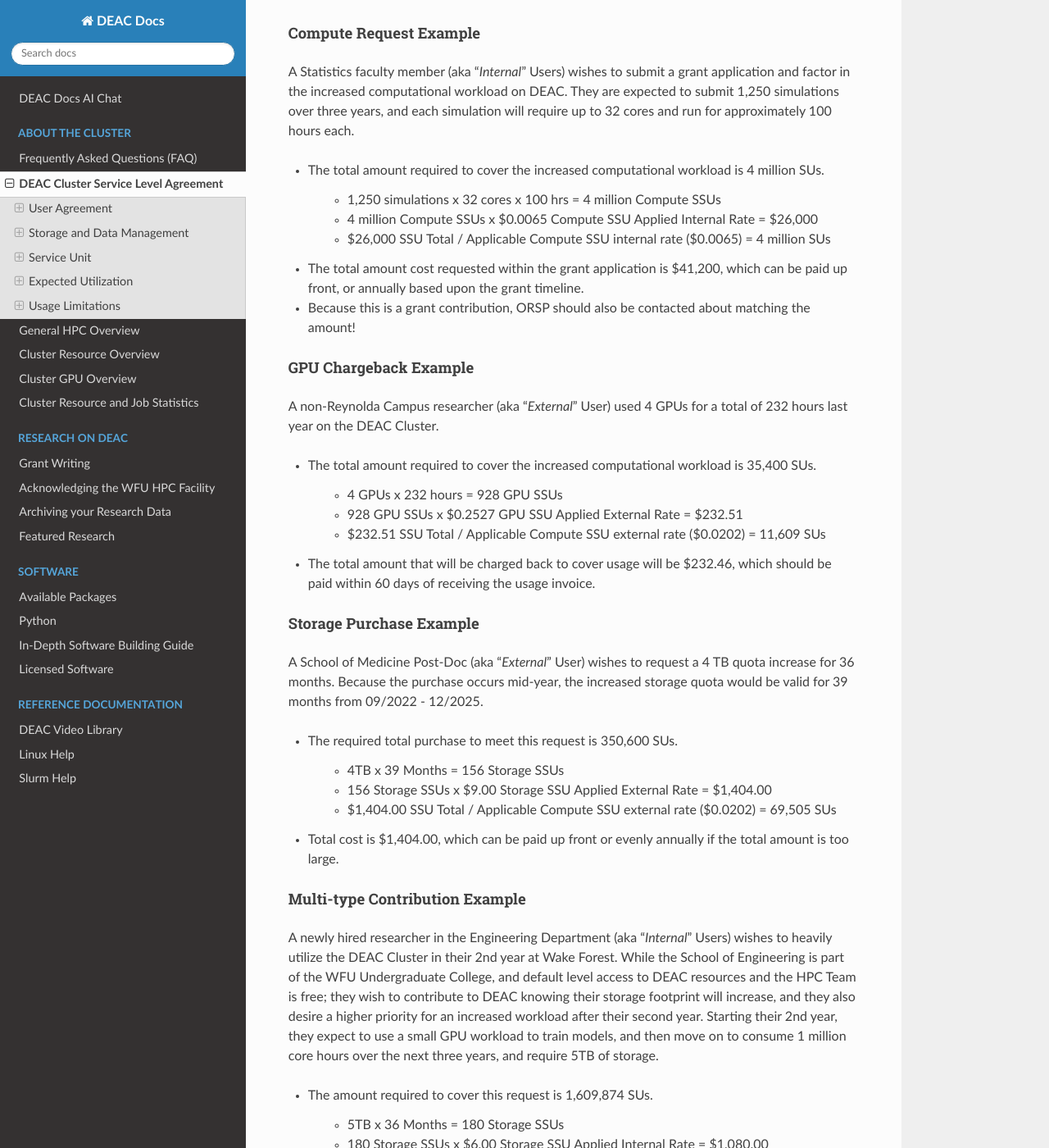
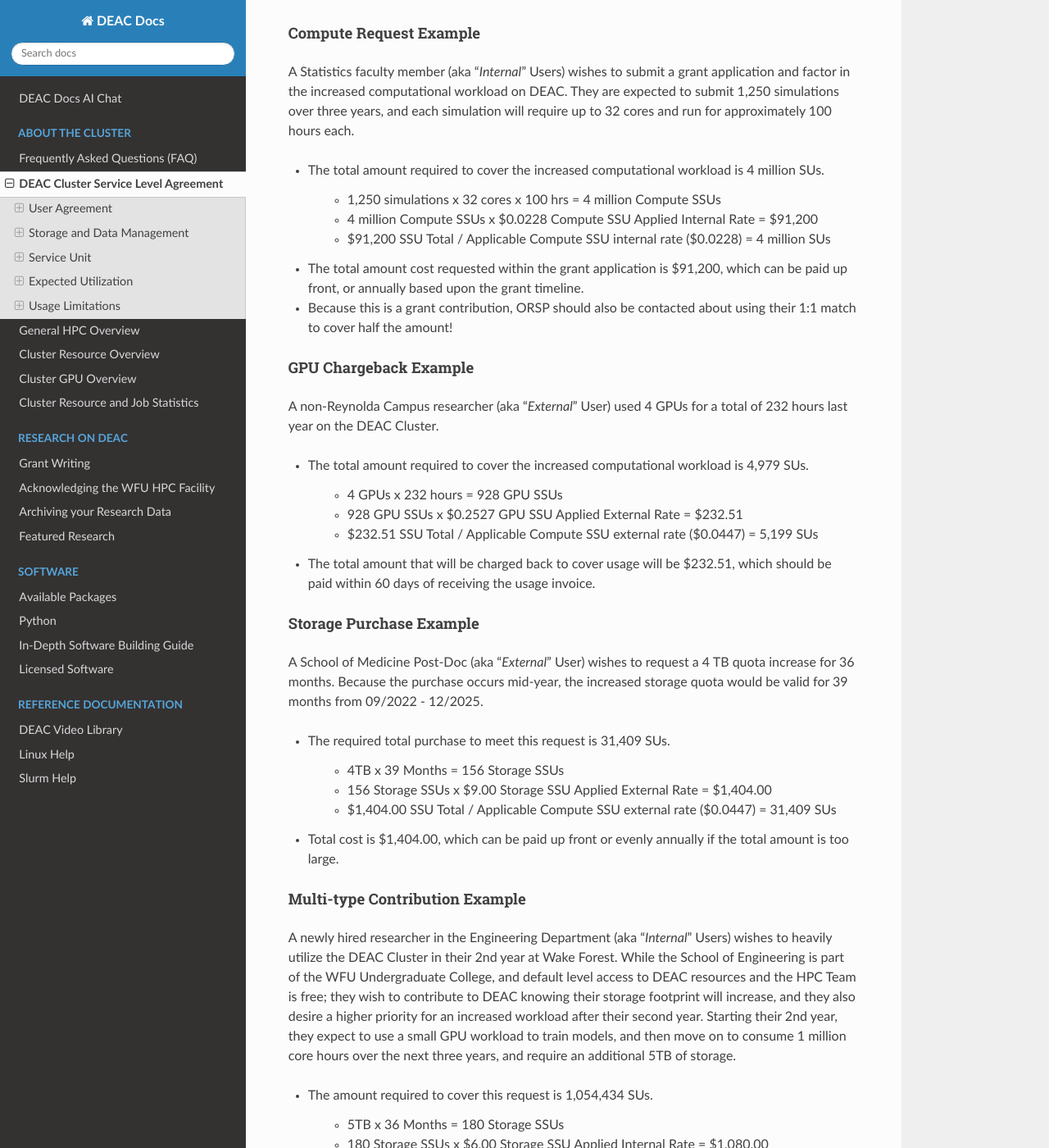
Before and after one commit to WFU-HPC/deac-docs, a Sphinx documentation site: the page built from source/cluster-sla.rst, in a window 1280 px wide and 1400 px high, scrolled down 14949 px. Shown: the whole window at 82% size. Built offline with Sphinx 7.4.7 and the Read the Docs theme 3.1.0, drawn with Linux system fonts in a browser that asks for light colours; some of the changed text lies outside the part shown.

Commit message:
Updating wiki

```diff
--- a/source/cluster-sla.rst
+++ b/source/cluster-sla.rst
@@ -387,8 +387,8 @@
     - External Fee
     - Unit
   * - Compute SSU
-    - $0.0065
-    - $0.0137
+    - $0.0228
+    - $0.0219
     - Per Core-Hour
   * - GPU SSU
     - $0.1611
@@ -406,8 +406,8 @@
 
 .. admonition:: Current Service Unit Costs
 
-  * **Internal Rate = $0.0065** (for "*Internal*" Users within the WFU UC/GSAS)
-  * **External Rate = $0.0202** (for "*External*" Users)
+  * **Internal Rate = $0.0228** (for "*Internal*" Users within the WFU UC/GSAS)
+  * **External Rate = $0.0447** (for "*External*" Users)
 
 .. _sec.sla.su.ssu_types.compute:
 
@@ -478,11 +478,11 @@
 * The total amount required to cover the increased computational workload is 4 million SUs.
 
     * 1,250 simulations x 32 cores x 100 hrs = 4 million Compute SSUs
-    * 4 million Compute SSUs x $0.0065 Compute SSU Applied Internal Rate = $26,000
-    * $26,000 SSU Total / Applicable Compute SSU internal rate ($0.0065) = 4 million SUs
+    * 4 million Compute SSUs x $0.0228 Compute SSU Applied Internal Rate = $91,200
+    * $91,200 SSU Total / Applicable Compute SSU internal rate ($0.0228) = 4 million SUs
 
-* The total amount cost requested within the grant application is $41,200, which can be paid up front, or annually based upon the grant timeline.
-* Because this is a grant contribution, ORSP should also be contacted about matching the amount!
+* The total amount cost requested within the grant application is $91,200, which can be paid up front, or annually based upon the grant timeline.
+* Because this is a grant contribution, ORSP should also be contacted about using their 1:1 match to cover half the amount!
 
 .. _sec.sla.su.example.gpu:
 
@@ -491,13 +491,13 @@
 
 A non-Reynolda Campus researcher (aka "*External*" User) used 4 GPUs for a total of 232 hours last year on the DEAC Cluster.
 
-* The total amount required to cover the increased computational workload is 35,400 SUs.
+* The total amount required to cover the increased computational workload is 4,979 SUs.
 
     * 4 GPUs x 232 hours = 928 GPU SSUs
     * 928 GPU SSUs x $0.2527 GPU SSU Applied External Rate = $232.51
-    * $232.51 SSU Total / Applicable Compute SSU external rate ($0.0202) = 11,609 SUs
+    * $232.51 SSU Total / Applicable Compute SSU external rate ($0.0447) = 5,199 SUs
 
-* The total amount that will be charged back to cover usage will be $232.46, which should be paid within 60 days of receiving the usage invoice.
+* The total amount that will be charged back to cover usage will be $232.51, which should be paid within 60 days of receiving the usage invoice.
 
 .. _sec.sla.su.example.storage:
 
@@ -506,11 +506,11 @@
 
 A School of Medicine Post-Doc (aka "*External*" User) wishes to request a 4 TB quota increase for 36 months. Because the purchase occurs mid-year, the increased storage quota would be valid for 39 months from 09/2022 - 12/2025.
 
-* The required total purchase to meet this request is 350,600 SUs.
+* The required total purchase to meet this request is 31,409 SUs.
 
     * 4TB x 39 Months = 156 Storage SSUs
     * 156 Storage SSUs x $9.00 Storage SSU Applied External Rate = $1,404.00
-    * $1,404.00 SSU Total / Applicable Compute SSU external rate ($0.0202) = 69,505 SUs
+    * $1,404.00 SSU Total / Applicable Compute SSU external rate ($0.0447) = 31,409 SUs
 
 * Total cost is $1,404.00, which can be paid up front or evenly annually if the total amount is too large.
 
@@ -520,18 +520,18 @@
 Multi-type Contribution Example
 -------------------------------
 
-A newly hired researcher in the Engineering Department (aka "*Internal*" Users) wishes to heavily utilize the DEAC Cluster in their 2nd year at Wake Forest. While the School of Engineering is part of the WFU Undergraduate College, and default level access to DEAC resources and the HPC Team is free; they wish to contribute to DEAC knowing their storage footprint will increase, and they also desire a higher priority for an increased workload after their second year. Starting their 2nd year, they expect to use a small GPU workload to train models, and then move on to consume 1 million core hours over the next three years, and require 5TB of storage.
+A newly hired researcher in the Engineering Department (aka "*Internal*" Users) wishes to heavily utilize the DEAC Cluster in their 2nd year at Wake Forest. While the School of Engineering is part of the WFU Undergraduate College, and default level access to DEAC resources and the HPC Team is free; they wish to contribute to DEAC knowing their storage footprint will increase, and they also desire a higher priority for an increased workload after their second year. Starting their 2nd year, they expect to use a small GPU workload to train models, and then move on to consume 1 million core hours over the next three years, and require an additional 5TB of storage.
 
-* The amount required to cover this request is 1,609,874 SUs.
+* The amount required to cover this request is 1,054,434 SUs.
 
     * 5TB x 36 Months = 180 Storage SSUs
     * 180 Storage SSUs x $6.00 Storage SSU Applied Internal Rate = $1,080.00
     * 20 x 2 GPU jobs x 25 hours = 1000 GPU SSUs
     * 1000 GPU SSUs x $0.1611 GPU SSU Applied Internal Rate = $161.10
-    * 1 million Compute SSUs x $0.0065 Compute SSU Applied Internal Rate = $6,500.00
-    * $7,741.10 SSU Total Cost / Applicable Compute SSU internal rate ($0.0065) = 1,190,938 SUs
+    * 1 million Compute SSUs x $0.0228 Compute SSU Applied Internal Rate = $22,800.00
+    * $24,041.10 SSU Total Cost / Applicable Compute SSU internal rate ($0.0228) = 1,054,434 SUs
 
-* Total cost is $7,741.10, which can be paid up front using available start-up funds.
+* Total cost is $23,041.10, which can be paid up front using available start-up funds.
 
 
 .. #############################################################################
```
Also changed, not shown: other parts of source/cluster-sla.rst (+3 -3 lines).
